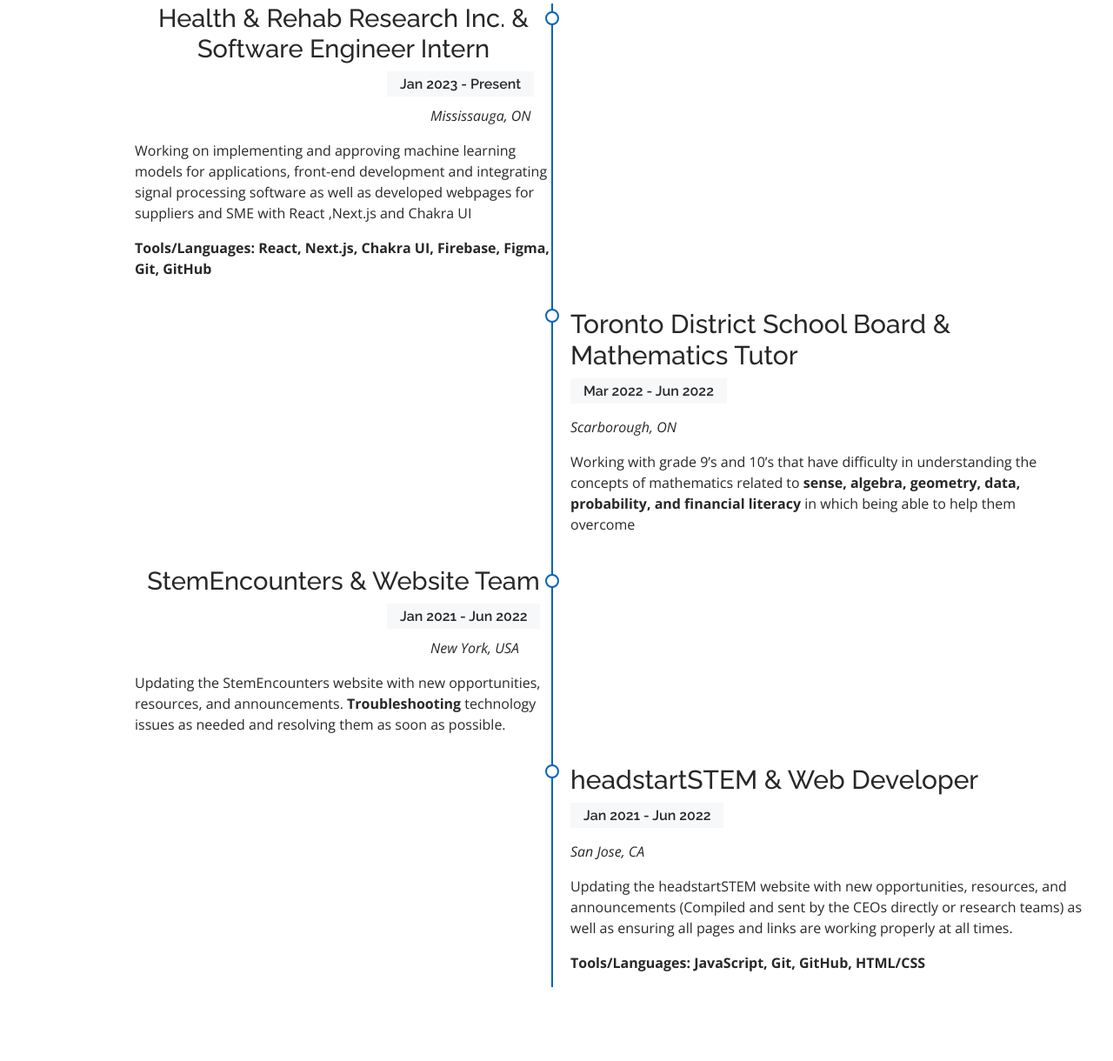
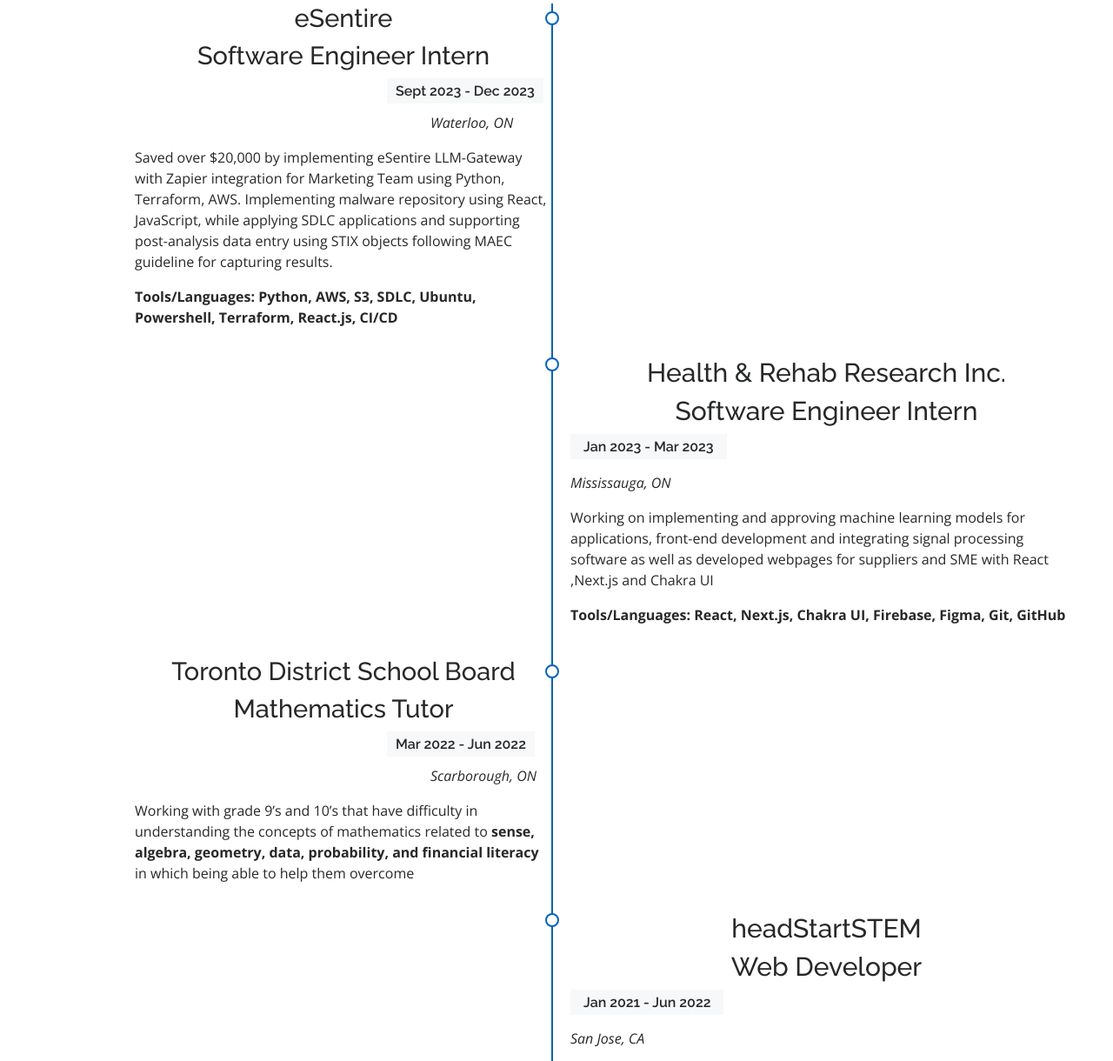
Before and after one commit to vraj137/vraj137.github.io, a plain HTML site: page index.html in a window 1280 px wide. Shown: the part 1580-2800 px from the top of the page at 87% size. Drawn offline with nearby package versions, Linux system fonts and the light colour scheme.

Commit message:
updated job descriptions

```diff
--- a/assets/css/style.css
+++ b/assets/css/style.css
@@ -279,7 +279,7 @@
 
 @media (min-width: 992px) {
   #hero {
-    padding-left: 160px;
+    padding-left: 150px;
   }
 }
 
@@ -296,7 +296,7 @@
 #hero h1 {
   margin: 0;
   font-size: 70px;
-  margin-left: 275px;
+  margin-left: 280px;
   font-weight: 800;
   line-height: 56px;
   color: #3f4750;
@@ -305,7 +305,7 @@
 #hero p {
   color: #45505b;
   margin-top: 15px;
-  margin-left: 318px;
+  margin-left: 310px;
   font-size: 28px;
   font-family: "Poppins", sans-serif;
 }
@@ -471,6 +471,10 @@
   position: relative;
 
 }
+.resume-item h4 {
+  text-align: center;
+}
+
 .resume-item-4::before {
   content: "";
   position: absolute;
@@ -481,15 +485,17 @@
   top: 9px;
   background: #fff;
   border: 2px solid #0563bb;
+  text-align: center;
 }
 
 .resume-item-4 h5 {
   font-size: 16px;
   background: #f7f8f9;
-  padding: 5px 15px;
+  padding: 5px 10px;
   display: inline-block;
   font-weight: 600;
   margin-bottom: 10px;
+  text-align: center;
 }
 
 .resume .resume-item-4 h4 {
--- a/index.html
+++ b/index.html
@@ -45,7 +45,7 @@
     <div class="container" data-aos="zoom-in" data-aos-delay="100">
       <div class="flex-container">
         <h1>Vraj Bhavsar</h1>
-        <p>I'm <span class="typed" data-typed-items="a Software Engineer, a Tech Enthusiast, an Aspiring Computer Engineer"></span></p>
+        <p>I'm <span class="typed" data-typed-items="a Software Engineer, a Tech Enthusiast, an Aspiring Engineer"></span></p>
 
         <div class="social-links">
           <a href="https://github.com/vraj137" target = "_blank" github><i class="bx bxl-github"></i></a>
@@ -78,10 +78,11 @@
               I began my journey in the world of programming at the age of 14, where I first
               build my block code from Scratch to complete a very simple function. Since then, I took the initiative to start learning
               more about programming and came across a website that had many programming languages to choose and learn from. I strive to be an all-rounded individual and be able to learn and develop long-lasting technical skills. As a well-rounded student, I bring my enthusiasm, strong work ethic, and athleticism to embody the responsibilities thoroughly.
-              Currently seeking Software Developer/Frontend Developer/Engineering Internships for Fall 2023.
+              Currently seeking Software Developer/Engineering Internships for
+              <span style="color: rgb(53, 166, 222); font-weight: bold;">Summer 2024.</span>
             </p>
             <p>I am well-versed in
-              <span style="color: rgb(53, 166, 222); font-weight: bold;">Python</span>
+              <span style="color: rgb(53, 166, 222); font-weight: bold;">Python, JavaScript, AWS</span>
               and
               <span style="color: rgb(53, 166, 222); font-weight: bold;">Java</span>
                as well as constanly building my knowledge with new and exciting programming languages daily</p>
@@ -100,29 +101,36 @@
           <h2>Experiences</h2>
         </div>
         <div class="resume-item-4">
-          <h4>Health & Rehab Research Inc. &amp; Software Engineer Intern</h4>
-          <h5>Jan 2023 - Present</h5>
+          <h4>eSentire</h4>
+          <h4>Software Engineer Intern</h4>
+          <h5>Sept 2023 - Dec 2023</h5>
+          <p><em>Waterloo, ON</em></p>
+          <p>Saved over $20,000 by implementing eSentire LLM-Gateway with Zapier integration for Marketing Team using Python,
+            Terraform, AWS. Implementing malware repository using React, JavaScript, while applying SDLC applications and supporting
+            post-analysis data entry using STIX objects following MAEC guideline for capturing results.</p>
+            <p><strong>Tools/Languages: Python, AWS, S3, SDLC, Ubuntu, Powershell, Terraform, React.js, CI/CD </strong></p>
+        </div>
+        <div class="resume-item">
+          <h4>Health & Rehab Research Inc.</h4>
+          <h4>Software Engineer Intern</h4>
+          <h5>Jan 2023 - Mar 2023</h5>
           <p><em>Mississauga, ON</em></p>
           <p>Working on implementing and approving machine learning models for applications, front-end development and
             integrating signal processing software as well as developed webpages for suppliers and SME with React ,Next.js and Chakra UI </p>
             <p><strong>Tools/Languages: React, Next.js, Chakra UI, Firebase, Figma, Git, GitHub</strong></p>
         </div>
 
-            <div class="resume-item">
-              <h4>Toronto District School Board &amp; Mathematics Tutor</h4>
+            <div class="resume-item-4">
+              <h4>Toronto District School Board</h4>
+              <h4>Mathematics Tutor</h4>
               <h5>Mar 2022 - Jun 2022</h5>
               <p><em>Scarborough, ON</em></p>
               <p>Working with grade 9’s and 10’s that have difficulty in understanding the concepts of mathematics related to <strong>
                 sense, algebra, geometry, data, probability, and financial literacy</strong> in which being able to help them overcome </p>
             </div>
-            <div class="resume-item-4">
-              <h4>StemEncounters &amp; Website Team</h4>
-              <h5>Jan 2021 - Jun 2022</h5>
-              <p><em>New York, USA</em></p>
-              <p>Updating the StemEncounters website with new opportunities, resources, and announcements. <strong>Troubleshooting</strong> technology issues as needed and resolving them as soon as possible.</p>
-            </div>
             <div class = "resume-item">
-              <h4>headstartSTEM &amp; Web Developer</h4>
+              <h4>headStartSTEM</h4>
+              <h4>Web Developer</h4>
               <h5>Jan 2021 - Jun 2022</h5>
               <p><em>San Jose, CA</em></p>
               <p>Updating the headstartSTEM website with new opportunities, resources, and announcements (Compiled and sent by the CEOs directly or research teams) as well as ensuring all pages and links are working properly at all times. </p>
```
Also changed, not shown: 3 other files.
